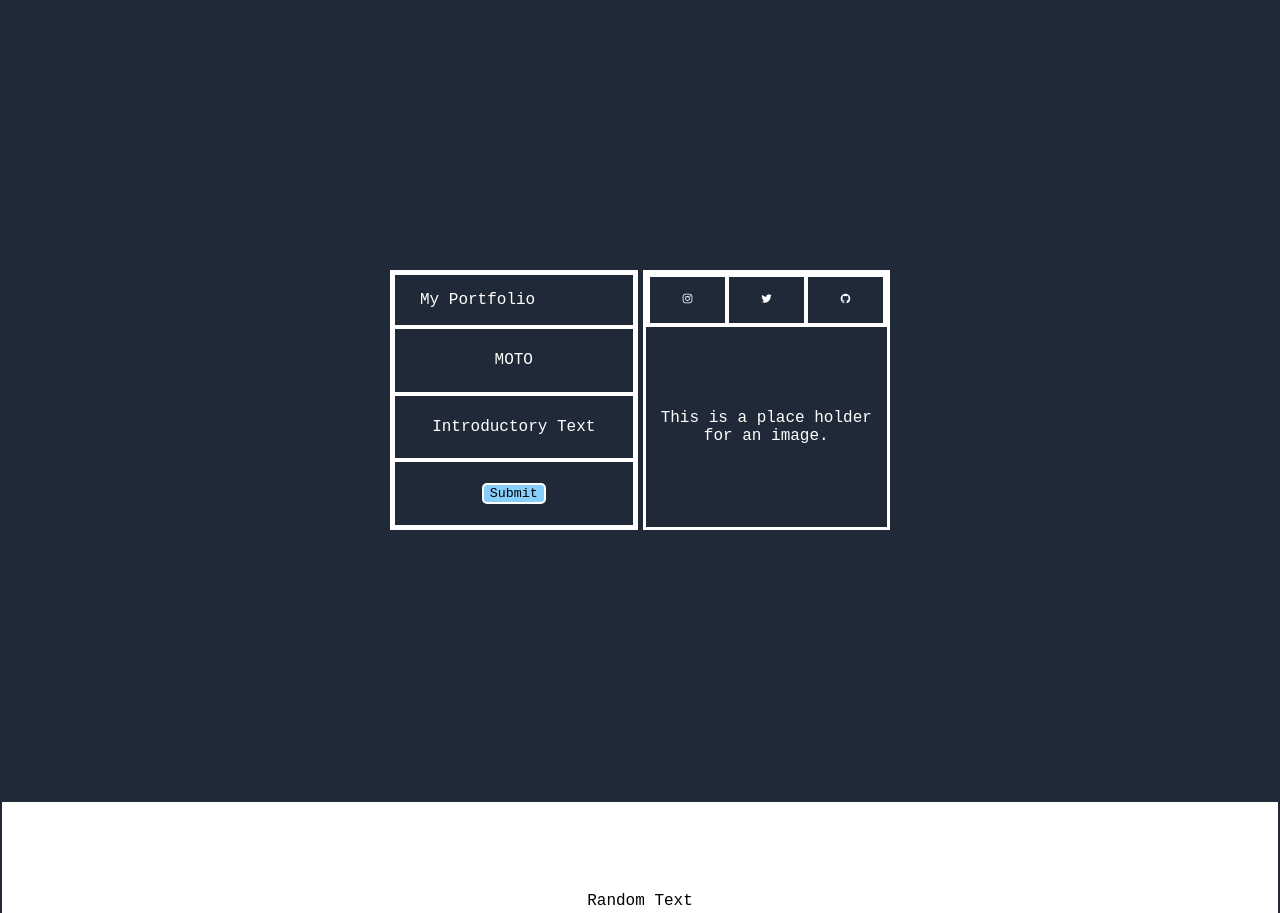
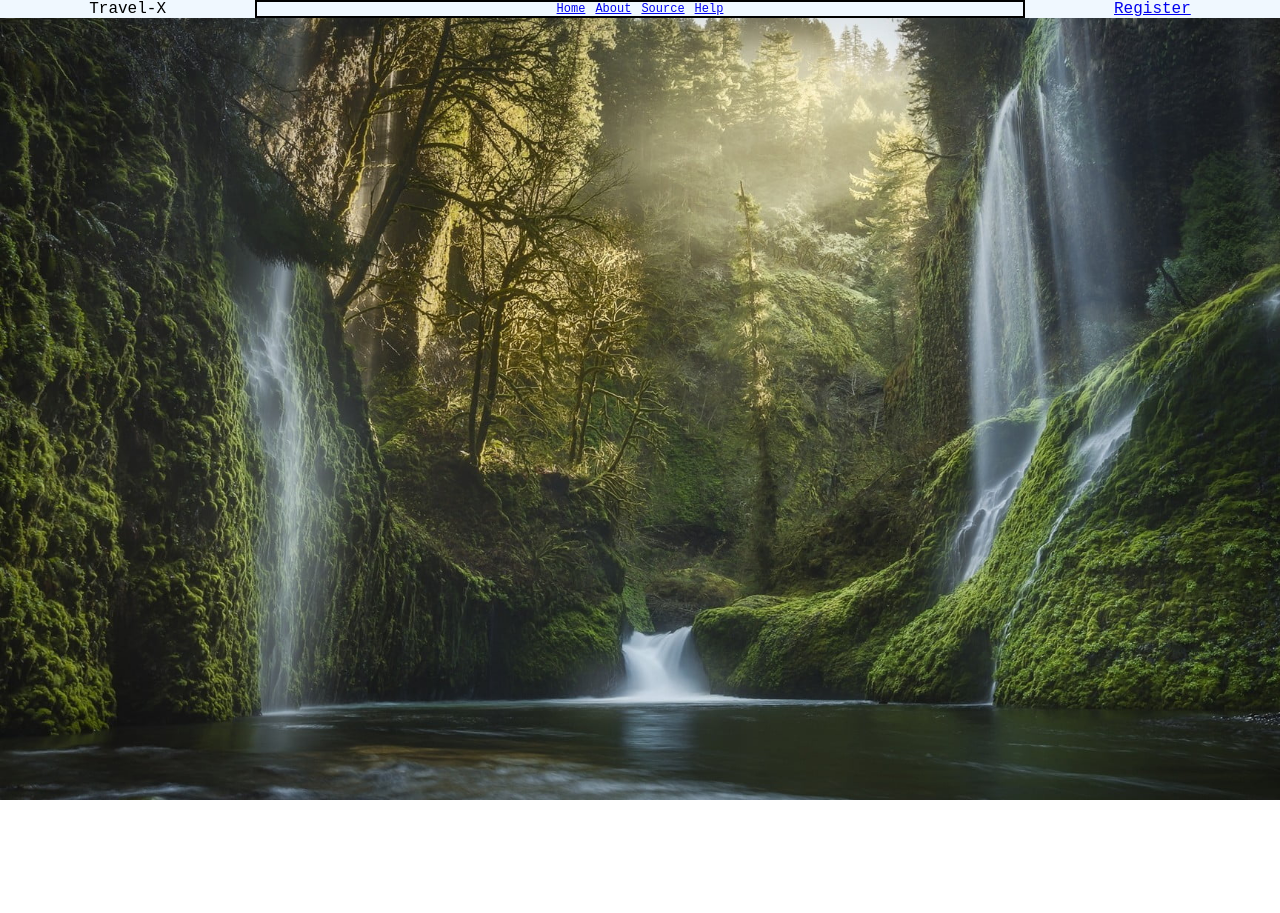
Before and after one commit to totembeing/LandingPage, a plain HTML site: page index.html in a window 1280 px wide. Shown: the top 913 px of the page. After the commit the page ends 800 px from the top, so only its background shows below. Drawn offline with nearby package versions, Linux system fonts and the light colour scheme.

Commit message:
Travel Website Landing Page

```diff
--- a/index.html
+++ b/index.html
@@ -7,71 +7,21 @@
     <link rel="stylesheet" href="style.css">
 </head>
 <body>
-    <div class="first container">
-        <div class="main">
-            <div class="left">
-                <div class="upper" style="padding-left: 25px; font-family: 'Courier New', Courier, monospace;">
-                    <p>My Portfolio</p>
-                </div>
-                <div class="lower"> <!--lowerComponent is the class for all the elements in lower div in the right main div-->
-                    <div class="moto lowerComponent">
-                        <p>MOTO</p>
-                    </div>
-                    <div class="intro lowerComponent">
-                        <p>Introductory Text</p>
-                    </div>
-                    <div class="button lowerComponent">
-                        <button class="submit">Submit</button>
-                    </div>
-                </div>
+    <header>
+        <nav>
+            <div class="name">
+                Travel-X
             </div>
-            <div class="right">
-                <div class="upper">
-                    <div class="linkOne link">
-                        <p><ion-icon name="logo-instagram"></ion-icon></p>
-                    </div>
-                    <div class="linkTwo link">
-                        <p><ion-icon name="logo-twitter"></ion-icon></p>
-                    </div>
-                    <div class="linkThree link">
-                        <p><ion-icon name="logo-github"></ion-icon></p>
-                    </div>
-                </div>
-                <div class="lower">
-                    <p>This is a place holder for an image.</p>
-                </div>
+            <div class="links">
+                <a href="#">Home</a>
+                <a href="#">About</a>
+                <a href="#">Source</a>
+                <a href="#">Help</a>
             </div>
-        </div>
-    </div>
-    <div class="second container">
-        <div class="text">
-            <p>Random Text</p>
-        </div>
-        <div class="images"> <!--images is a parent div with four component in the same class, named imagesComp {as in components}-->
-            <div class="image1 imagesComp"></div>
-            <div class="image2 imagesComp"></div>
-            <div class="image3 imagesComp"></div>
-            <div class="image4 imagesComp"></div>
-        </div>
-    </div>
-    <div class="third container" style="height: 90%;">
-        <div class="quote thirdComp"></div>
-        <div class="name thirdComp"></div>
-    </div>
-    <div class="fourth container" style="height: 60%;">
-        <div class="footer">
-            <div class="footerComp">
-                <div class="footerCompLeft">
-                    <h4 style="margin: 10px;">Call to action! It's time!</h4>
-                    <p style="margin: 10px;">E-mail me by clicking the button right over there!</p>
-                </div>
-                <div class="footerCompRight">
-                    <button style="border: 2px solid white; background-color: lightskyblue;">E-mail</button>
-                </div>
+            <div class="Register">
+                <a href="#">Register</a>
             </div>
-        </div>
-    </div>
-    <script type="module" src="https://unpkg.com/ionicons@7.1.0/dist/ionicons/ionicons.esm.js"></script>
-    <script nomodule src="https://unpkg.com/ionicons@7.1.0/dist/ionicons/ionicons.js"></script>
+        </nav>
+    </header>
 </body>
 </html>
--- a/style.css
+++ b/style.css
@@ -1,164 +1,41 @@
-body, html{
-    height: 100%;
+*{
     padding: 0%;
     margin: 0%;
+    box-sizing: border-box;
+    font-family: 'Courier New', Courier, monospace;
 }
 
-.container{
-    height: 100%;
+header{
+width: 100%;
+height: 100vh;
+background: url('images/2.jpg');
+background-size: cover;
+}
+
+nav{
+    background-color: aliceblue;
+    width: 100%;
     display: flex;
 }
 
-.first{
-    background-color: #1f2937;
-    align-items: center;
-    justify-content: center;
-    color: white;
-}
-
-.second{
-    background-color: none;
-    flex-direction: column;
-}
-
-.third{
-    background-color: #e5e7eb;
-    flex-direction: column;
-}
-
-.fourth{
-    display: flex;
-    flex-direction: column;
-}
-
-.main{
-    /*border: 3px solid white;*/
-    height: 260px;
-    width: 500px;
-    display: flex;
-    gap: 5px;
-}
-
-.left, .right{
-    border: 3px solid white;
-    flex: 1;
-    display: flex;
-    flex-direction: column;
-}
-
-.upper{
-    border: 2px solid white;
-    flex: 1;
-}
-
-.lower{
-    flex: 4;
-    display: flex;
-}
-
-
-
-.right .upper{
-    display: flex;
-
-}
-
-.link{
-    flex: 1;
-    border: 2px solid white;
-    display: flex;
-    justify-content: center;
-    align-items: center;
-    font-size: 11px;
-}
-
-*{
-    font-family: 'Courier New', Courier, monospace;
-
-
-}
-
-.left .lower{
-
-    flex-direction: column;
-}
-
-.lowerComponent{
-    flex: 1;
-    border: 2px solid white;
-    justify-content: center;
-    align-items: center;
-    text-align: center;
-    display: flex;
-}
-
-.right .lower{
-    justify-content: center;
-    align-items: center;
-    text-align: center;
-
-}
-
-button{
-    background-color: lightskyblue;
-    border: 2px solid white;
-    border-radius: 5px;
-}
-
-.text, .images{
-    border: 2px solid #1f2937;
-}
-
-.text{
+.name{
     flex: 1;
     display: flex;
     justify-content: center;
     align-items: center;
 }
 
-.images{
+.links{
     flex: 3;
     display: flex;
+    border: 2px solid black;
+    justify-content: center;
+    align-items: center;
+    gap: 10px;
+    font-size: 12px;
 }
 
-.imagesComp{
-    flex: 1;
-    border: 2px solid #1f2937;
-}
-
-.thirdComp{
-    border: 2px solid #1f2937;
-}
-
-.quote{
-    flex: 4;
-}
-
-.name{
-    flex: 1;
-}
-
-.footer{
-    flex: 3;
-    border: 2px solid #1f2937;
-    display: flex;
-}
-
-.footerComp{
-    height: 50%;
-    border-radius: 10px;
-    display: flex;
-    flex: 1;
-    margin: 45px;
-    background-color: lightskyblue;
-}
-
-.footerCompLeft{
-    flex: 4;
-
-}
-
-.footerCompRight{
+.Register{
     flex: 1;
     display: flex;
     justify-content: center;
```
Also changed, not shown: images/2.jpg (added), images/2a88eb40f65d54041ad1ac47c8e5e090.jpg (added).
